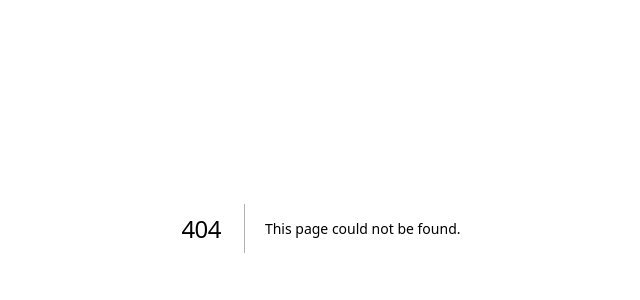
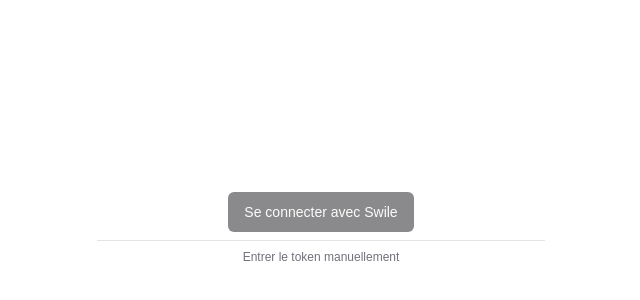
Before and after one commit to valfur03/swile-planner, a Next.js app: page /login in a window 1280 px wide. Before the commit this address had no page. Shown: the part 172-472 px from the top of the page, without its empty margins (319-959 px from the left). Built offline with nearby package versions, Linux system fonts and the light colour scheme.

Commit message:
feat: add an intermediate login page

```diff
--- /dev/null
+++ b/src/app/(auth)/login/page.tsx
@@ -0,0 +1,15 @@
+import { Button } from "@/components/ui/button";
+import { Separator } from "@/components/ui/separator";
+import Link from "next/link";
+
+export default async function Login() {
+  return (
+    <div className="flex flex-col gap-2 items-center w-full max-w-md">
+      <Button disabled>Se connecter avec Swile</Button>
+      <Separator />
+      <Button size="xs" variant="link" asChild>
+        <Link href="/login/token">Entrer le token manuellement</Link>
+      </Button>
+    </div>
+  );
+}
--- a/src/app/graph/page.tsx
+++ b/src/app/graph/page.tsx
@@ -32,7 +32,7 @@ export default function Graph() {
     const token = localStorage.getItem(SWILE_TOKEN_LS_KEY);
     setToken(token);
     if (token === null) {
-      return router.replace("/login/token");
+      return router.replace("/login");
     }
 
     setIsLoading(true);
```
